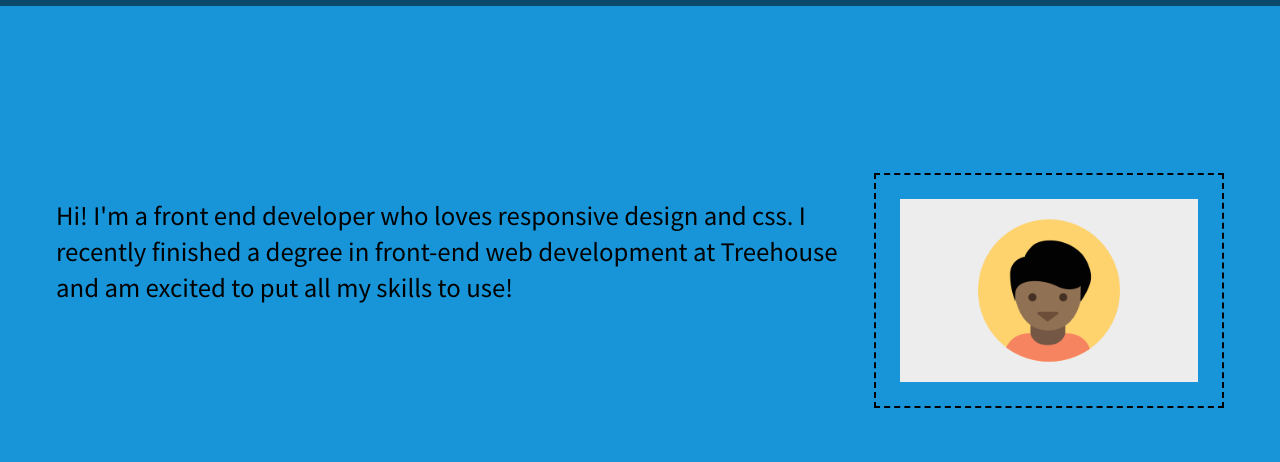
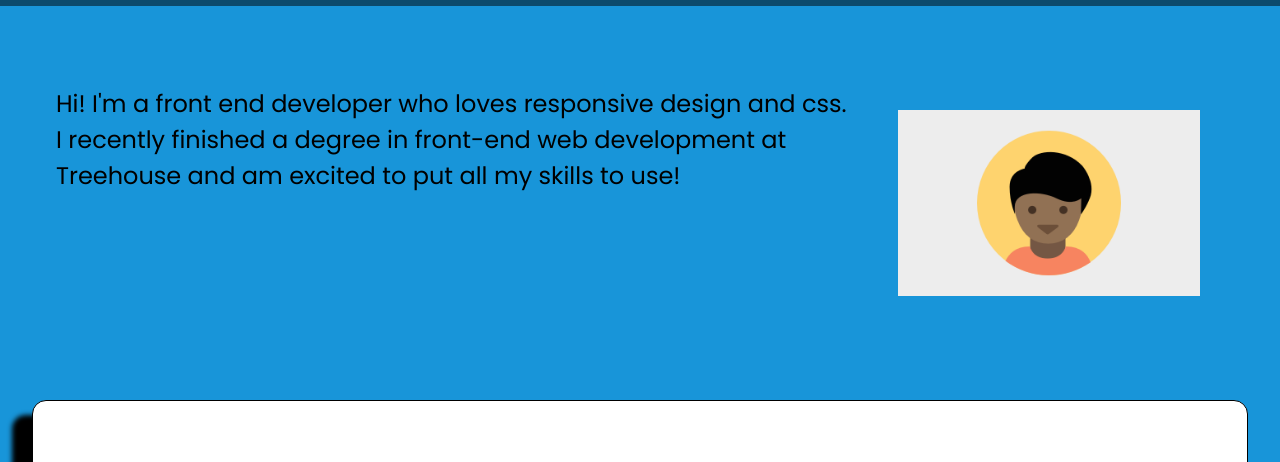
Before and after one commit to jakeangel/techdegree-project-2, a plain HTML site: page index.html in a window 1280 px wide. Shown: the part 79-541 px from the top of the page. Drawn offline with Linux system fonts and the light colour scheme.

Commit message:
fixed font and adjusted some spacing between elements

```diff
--- a/css/style.css
+++ b/css/style.css
@@ -1,5 +1,3 @@
-@import url('https://fonts.googleapis.com/css2?family=Noto+Sans+HK:wght@500&display=swap');
-
 
 /*=============
 	base styles
@@ -11,7 +9,7 @@
 }
 
 body{
-	font-family: 'Noto Sans HK', Arial, sans-serif;
+	font-family: 'Poppins', arial, sans-serif;
 	line-height: 1.5;
 	font-size: 1em;
 	background: #1895d9;
@@ -35,8 +33,6 @@ img{
 .profile-pic{
 	max-width: 350px;
 	padding: 1em 1em;
-	border: 2px dashed black;
-
 }
 
 h2{
@@ -67,6 +63,7 @@ h1{
 
 .main-nav li{
 	margin-bottom: 5px;
+	background: #34ebd2;
 }
 
 .main-nav a{
@@ -74,6 +71,8 @@ h1{
 	padding: 10px 15px;
 
 }
+
+
 
 .main-nav a:hover{
 	background: rgba(0,0,0,.5);
@@ -107,11 +106,11 @@ h1{
 
 .banner{
 	margin: 80px 0;
-	padding-top: 87px;
+
 }
 
 .contact-info{
-	margin-bottom: 8em;
+	margin-bottom: 4em;
 }
 
 .contact-info span{
@@ -124,7 +123,7 @@ h1{
 	border-top: 1px solid black;
 	width: 95%;
 	margin: 0 auto;
-	padding: 1em 0 3em;
+	padding: 1em 0;
 }
 
 
--- a/index.html
+++ b/index.html
@@ -4,6 +4,7 @@
 	<title>Responsive Website</title>
 	<meta charset="utf-8">
 	<meta name="viewport" content="width=device-width, initial-scale=1.0">
+	<link href="https://fonts.googleapis.com/css2?family=Poppins&display=swap" rel="stylesheet">
 	<link rel="stylesheet" type="text/css" href="css/normalize.css">
 	<link rel="stylesheet" type="text/css" href="css/style.css">
 </head>
@@ -26,7 +27,7 @@
 	<!-- banner -->
 		<div class="banner clearfix">
 			<img class="profile-pic" src="images/profile-pic.png" alt="profile-pic">
-			<p>Hi! I'm a front end developer who loves responsive design and css. I recently finished a degree in front-end web development at Treehouse and am excited to put all my skills to use!</p>
+			<p class="intro">Hi! I'm a front end developer who loves responsive design and css. I recently finished a degree in front-end web development at Treehouse and am excited to put all my skills to use!</p>
 		</div>
 
 		<!-- main -->
```
